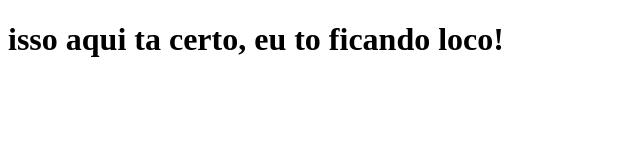
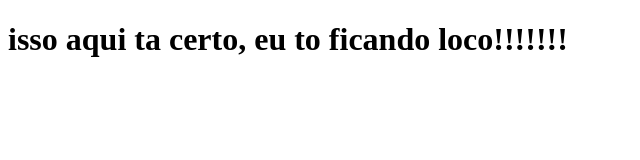
Before and after one commit to EduardoD048/clone-teste, a Next.js app: page / in a window 1280 px wide. Shown: the top 160 px of the page, without its empty margins (0-640 px from the left). Built offline with nearby package versions, Linux system fonts and the light colour scheme.

Commit message:
testando denovo!

```diff
--- a/pages/index.js
+++ b/pages/index.js
@@ -1,5 +1,5 @@
 function Home() {
-    return <h1>isso aqui ta certo, eu to ficando loco!</h1>
+    return <h1>isso aqui ta certo, eu to ficando loco!!!!!!!</h1>
 
     }
 
```
